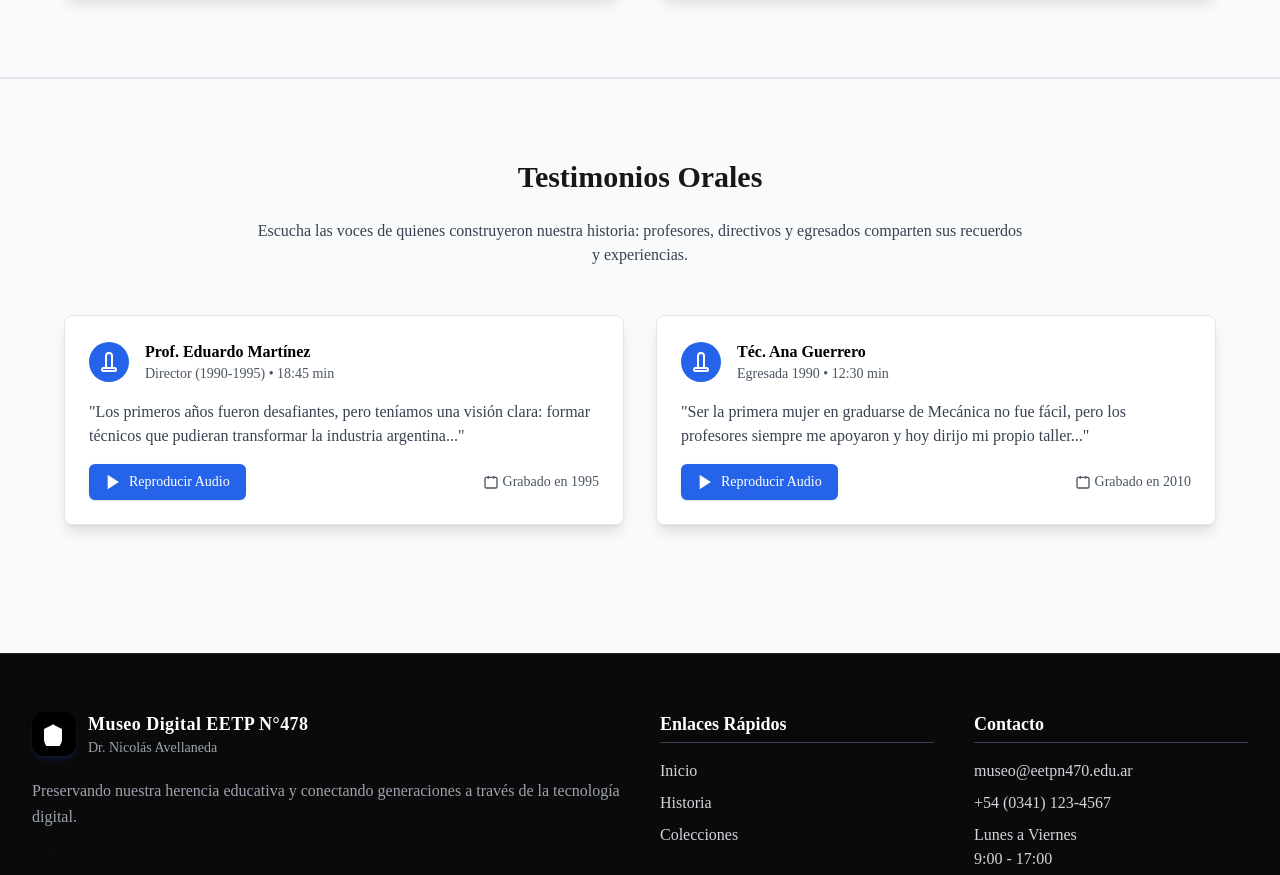
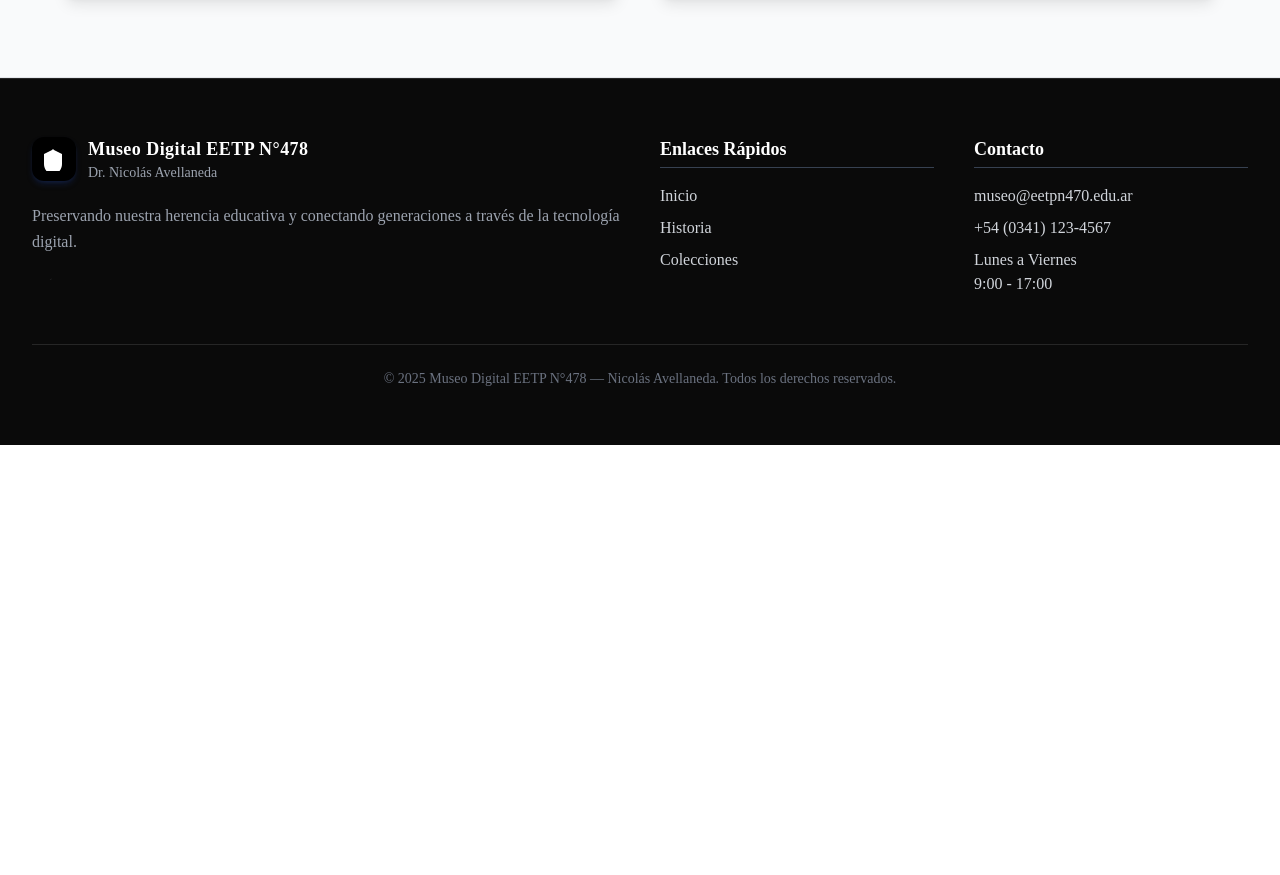
Before and after one commit to faddea/museo, a plain HTML site: page paginas/historia de la escuela/historia_escuela.html in a window 1280 px wide. Shown: the part 2577-3452 px from the top of the page. After the commit the page ends 3022 px from the top, so only its background shows below. Drawn offline with nearby package versions, Linux system fonts and the light colour scheme.

Commit message:
Ocultada la sección Testimonios

```diff
--- a/paginas/historia de la escuela/historia_escuela.html
+++ b/paginas/historia de la escuela/historia_escuela.html
@@ -193,77 +193,24 @@
 </section>
 
 <!-- Testimonios Orales -->
+<!--
 <section id="testimonios" class="text-center py-20 bg-gray-50 border-t border-gray-200 fade-section fade-up">
   <h2 class="text-3xl font-bold text-neutral-900 mb-6 fade-up">Testimonios Orales</h2>
   <p class="max-w-3xl mx-auto text-gray-700 mb-12 fade-up">Escucha las voces de quienes construyeron nuestra historia: profesores, directivos y egresados comparten sus recuerdos y experiencias.</p>
   <div class="max-w-6xl mx-auto grid md:grid-cols-2 gap-8 mb-12 fade-up">
-    <!-- Card 1 -->
+
     <div class="bg-white border border-gray-200 rounded-lg shadow-lg p-6 text-left fade-up">
-      <div class="flex items-center space-x-4 mb-4">
-        <div class="bg-blue-600 text-white rounded-full w-10 h-10 flex items-center justify-center text-xl">
-          <!-- SVG audio -->
-          <svg xmlns="http://www.w3.org/2000/svg" class="w-6 h-6" fill="none" stroke="currentColor" viewBox="0 0 24 24">
-            <path d="M9 18V6a3 3 0 0 1 6 0v12" stroke="currentColor" stroke-width="2"/>
-            <rect x="5" y="18" width="14" height="3" rx="1.5" stroke="currentColor" stroke-width="2"/>
-          </svg>
-        </div>
-        <div>
-          <h3 class="font-bold text-black">Prof. Eduardo Martínez</h3>
-          <p class="text-gray-600 text-sm">Director (1990-1995) • 18:45 min</p>
-        </div>
-      </div>
-      <p class="text-gray-700 mb-4">"Los primeros años fueron desafiantes, pero teníamos una visión clara: formar técnicos que pudieran transformar la industria argentina..."</p>
-      <div class="flex justify-between items-center text-sm text-gray-600">
-        <button class="bg-blue-600 text-white px-4 py-2 rounded-md hover:bg-blue-700 transition flex items-center gap-2 shadow">
-          <!-- SVG play -->
-          <svg xmlns="http://www.w3.org/2000/svg" class="w-4 h-4" fill="none" stroke="currentColor" viewBox="0 0 24 24">
-            <polygon points="5 3 19 12 5 21 5 3" stroke="currentColor" stroke-width="2" fill="currentColor"/>
-          </svg>
-          Reproducir Audio
-        </button>
-        <span class="flex items-center gap-1">
-          <!-- SVG calendar -->
-          <svg xmlns="http://www.w3.org/2000/svg" class="w-4 h-4" fill="none" stroke="currentColor" viewBox="0 0 24 24">
-            <rect x="3" y="5" width="18" height="16" rx="2" stroke="currentColor" stroke-width="2"/>
-            <path d="M16 3v4M8 3v4" stroke="currentColor" stroke-width="2"/>
-          </svg>
-          Grabado en 1995
-        </span>
-      </div>
+      ...
     </div>
-    <!-- Card 2 -->
+
     <div class="bg-white border border-gray-200 rounded-lg shadow-lg p-6 text-left fade-up">
-      <div class="flex items-center space-x-4 mb-4">
-        <div class="bg-blue-600 text-white rounded-full w-10 h-10 flex items-center justify-center text-xl">
-          <svg xmlns="http://www.w3.org/2000/svg" class="w-6 h-6" fill="none" stroke="currentColor" viewBox="0 0 24 24">
-            <path d="M9 18V6a3 3 0 0 1 6 0v12" stroke="currentColor" stroke-width="2"/>
-            <rect x="5" y="18" width="14" height="3" rx="1.5" stroke="currentColor" stroke-width="2"/>
-          </svg>
-        </div>
-        <div>
-          <h3 class="font-bold text-black">Téc. Ana Guerrero</h3>
-          <p class="text-gray-600 text-sm">Egresada 1990 • 12:30 min</p>
-        </div>
-      </div>
-      <p class="text-gray-700 mb-4">"Ser la primera mujer en graduarse de Mecánica no fue fácil, pero los profesores siempre me apoyaron y hoy dirijo mi propio taller..."</p>
-      <div class="flex justify-between items-center text-sm text-gray-600">
-        <button class="bg-blue-600 text-white px-4 py-2 rounded-md hover:bg-blue-700 transition flex items-center gap-2 shadow">
-          <svg xmlns="http://www.w3.org/2000/svg" class="w-4 h-4" fill="none" stroke="currentColor" viewBox="0 0 24 24">
-            <polygon points="5 3 19 12 5 21 5 3" stroke="currentColor" stroke-width="2" fill="currentColor"/>
-          </svg>
-          Reproducir Audio
-        </button>
-        <span class="flex items-center gap-1">
-          <svg xmlns="http://www.w3.org/2000/svg" class="w-4 h-4" fill="none" stroke="currentColor" viewBox="0 0 24 24">
-            <rect x="3" y="5" width="18" height="16" rx="2" stroke="currentColor" stroke-width="2"/>
-            <path d="M16 3v4M8 3v4" stroke="currentColor" stroke-width="2"/>
-          </svg>
-          Grabado en 2010
-        </span>
-      </div>
+      ...
     </div>
+
   </div>
 </section>
+-->
+
 
 <!-- Footer -->
 <div id="footer"></div>
```
